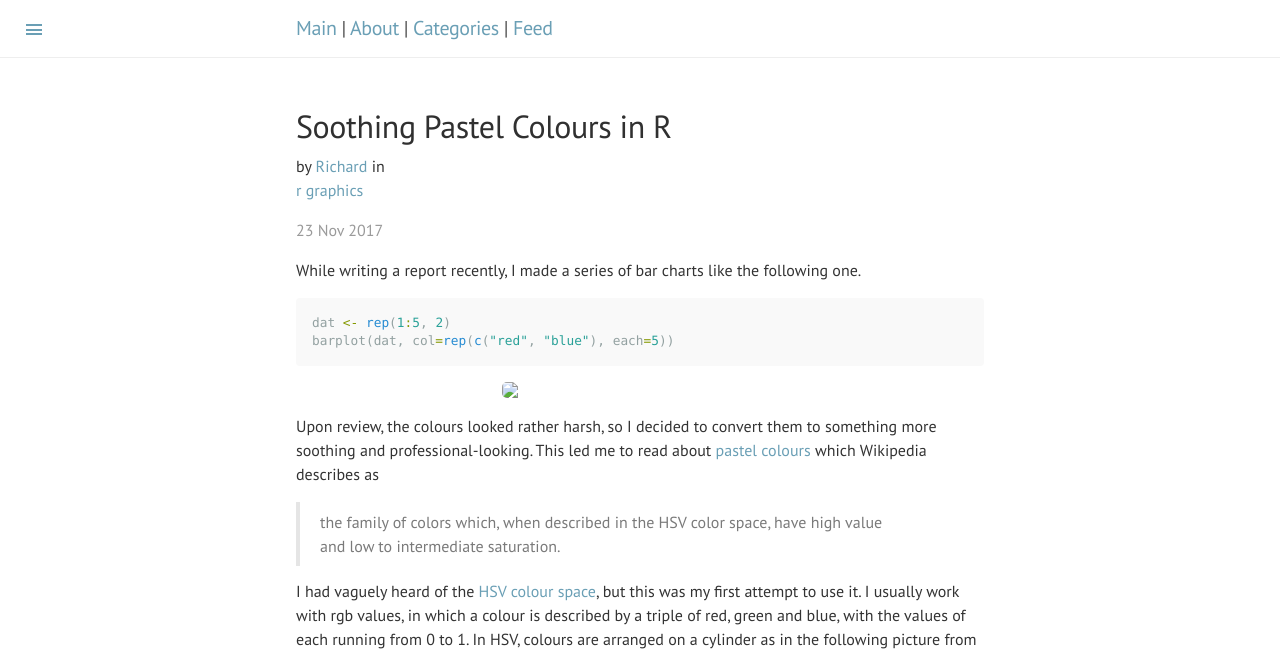
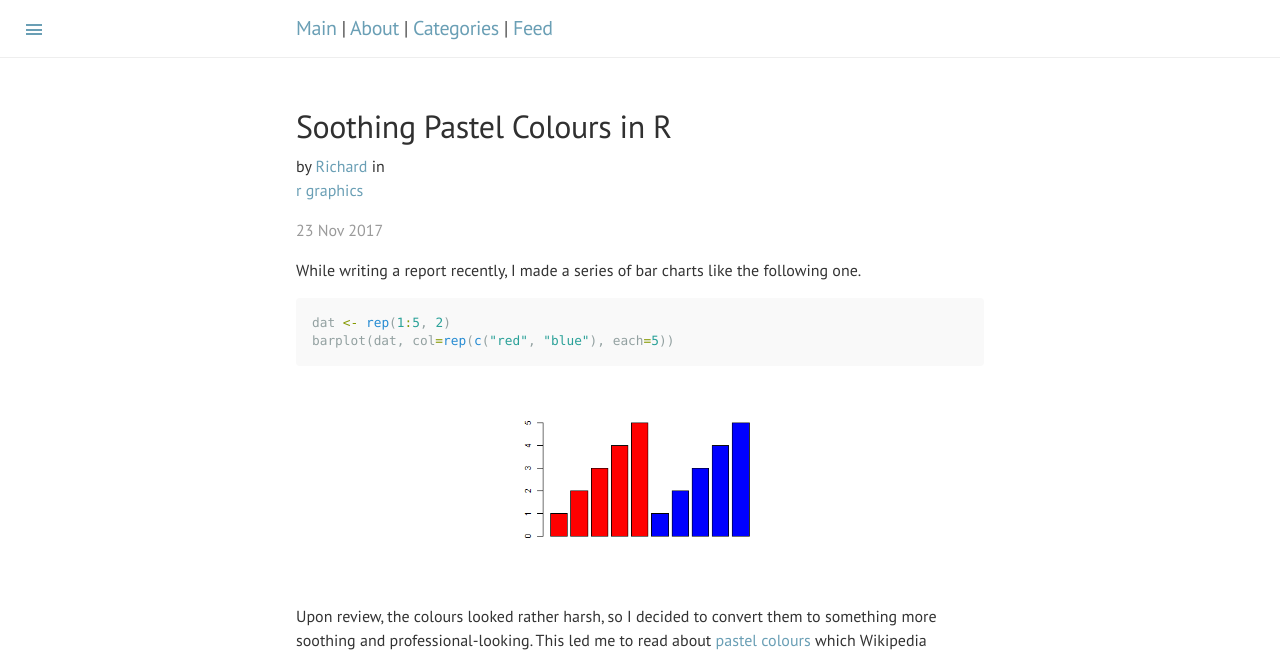
Before and after one commit to datascienceconfidential/datascienceconfidential.github.io, a Jekyll site: the page built from _posts/2017-11-23-soothing-pastel-colours-in-r.md, in a window 1280 px wide. Shown: the top 655 px of the page. Built offline with Jekyll 4.4.1, drawn with Linux system fonts in a browser that asks for light colours; comment, search, counter and statistics services are not loaded.

Commit message:
correcting path

````diff
--- a/_posts/2017-11-23-soothing-pastel-colours-in-r.md
+++ b/_posts/2017-11-23-soothing-pastel-colours-in-r.md
@@ -13,7 +13,7 @@ dat <- rep(1:5, 2)
 barplot(dat, col=rep(c("red", "blue"), each=5))
 ```
 <div style="width:40%; margin:0 auto;">
- <img src="/blog/images/2017/barplot1.png" />
+ <img src="/blog/images/2017-11/barplot1.png" />
 </div>
 
 Upon review, the colours looked rather harsh, so I decided to convert them to something more soothing and professional-looking.
````
